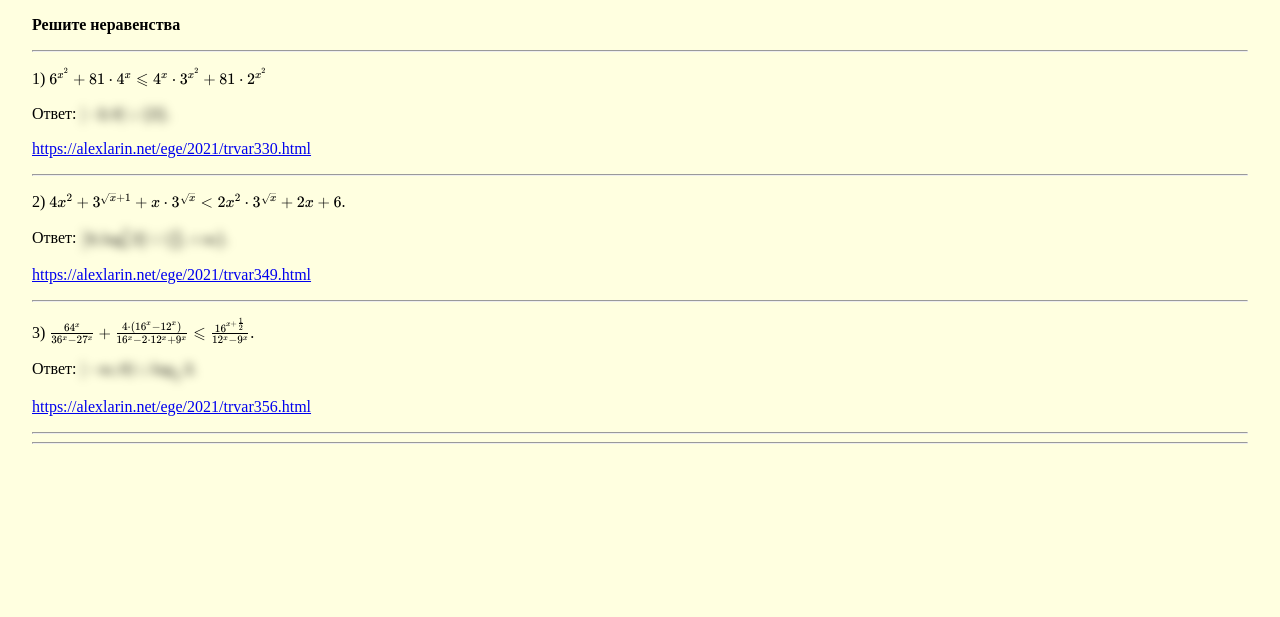
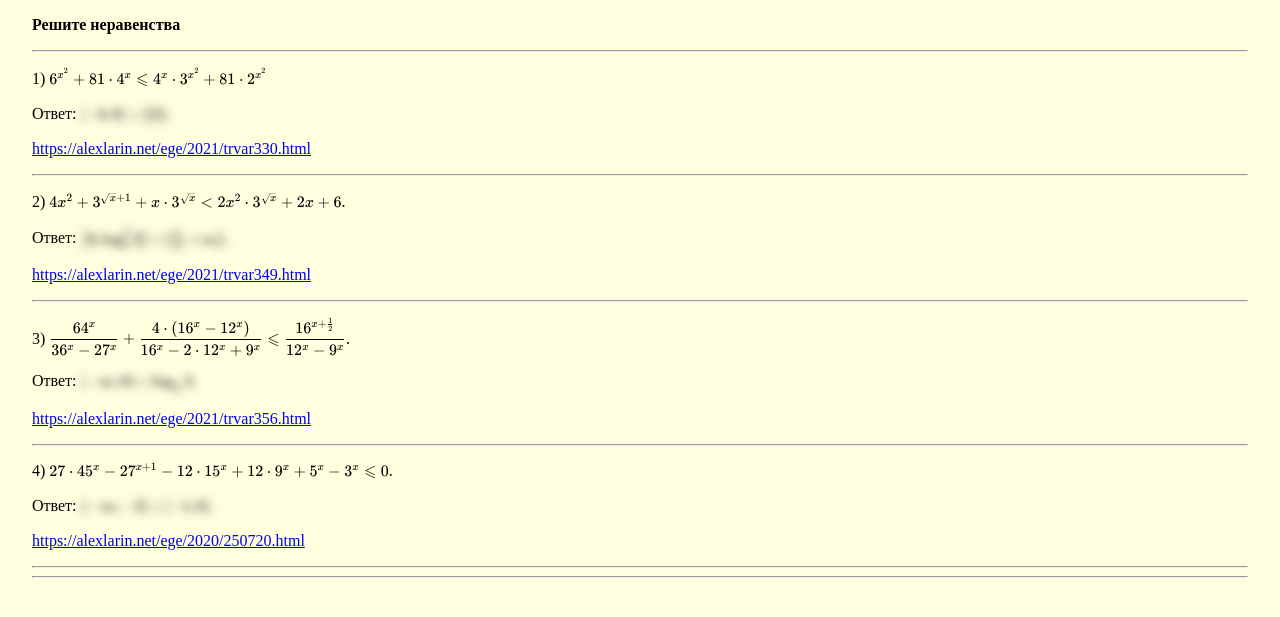
Before and after one commit to igorlsemenov/math, a Jekyll site: the page built from алгебра/егэ/нер-ва/1.md, in a window 1280 px wide. Shown: the top 617 px of the page. Built offline with Jekyll 4.4.1, drawn with Linux system fonts in a browser that asks for light colours; our own code applies the rules of GitHub Pages for plain Markdown files; some of the changed lines change nothing that is shown.

Commit message:
Update 1.md

```diff
--- a/алгебра/егэ/нер-ва/1.md
+++ b/алгебра/егэ/нер-ва/1.md
@@ -18,11 +18,19 @@
 
 --- ---
 
-3) $\frac {64^x} {36^x - 27^x} + \frac {4 \cdot (16^x - 12^x)} {16^x - 2 \cdot 12^x + 9^x} \leqslant \frac {16^{x + \frac 1 2}} {12^x - 9^x}$.
+3) $\dfrac {64^x} {36^x - 27^x} + \dfrac {4 \cdot (16^x - 12^x)} {16^x - 2 \cdot 12^x + 9^x} \leqslant \dfrac {16^{x + \frac 1 2}} {12^x - 9^x}$.
 
 Ответ: $\left[ -\infty; 0 \right) \cup \log_{\frac 43} 2$.
 
 [https://alexlarin.net/ege/2021/trvar356.html](https://alexlarin.net/ege/2021/trvar356.html)
 
 --- ---
+
+4) $27 \cdot 45^x - 27^{x+1} - 12 \cdot 15^x + 12 \cdot 9^x + 5^x - 3^x \leqslant 0$.
+
+Ответ: $( -\infty; -2 ] \cup [ -1; 0 ]$.
+
+[https://alexlarin.net/ege/2020/250720.html](https://alexlarin.net/ege/2020/250720.html)
+
 --- ---
+--- ---
```
